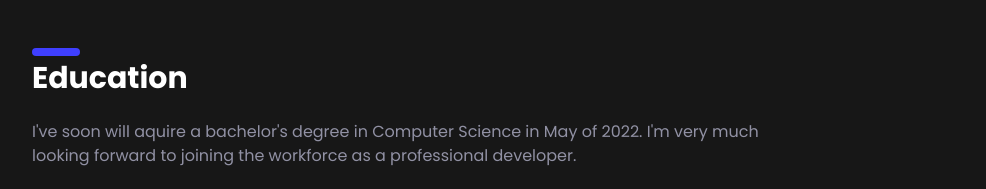
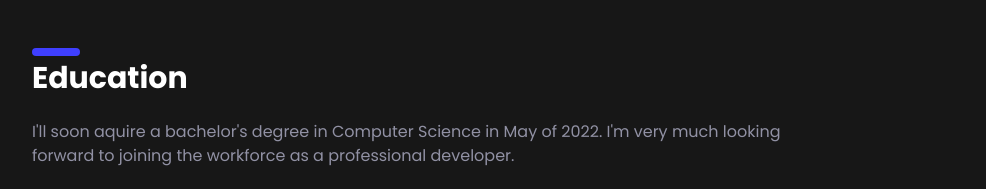
Before and after one commit to jakechappell/jakechappell.github.io, a website: page index.html in a window 1280 px wide. Shown: the part 2960-3149 px from the top of the page, without its empty margins (64-1050 px from the left). Drawn offline with Linux system fonts and the light colour scheme.

Commit message:
Fixed typo in education section

```diff
--- a/index.html
+++ b/index.html
@@ -102,7 +102,7 @@
         <div class="container mt-64 flex justify-between items-center mx-auto px-8 md:px-14 lg:px-24 w-full">
             <section class="w-full">
                 <h2 id="education" class="secondary-title">Education</h2>
-                <p class="section-paragraph">I've soon will aquire a bachelor's degree in Computer Science in May of 2022. I'm very much looking forward to joining the workforce as a professional developer.</p>
+                <p class="section-paragraph">I'll soon aquire a bachelor's degree in Computer Science in May of 2022. I'm very much looking forward to joining the workforce as a professional developer.</p>
                 <div class="text-center">
                     <h2 class="text-2xl font-bold underline">Ball State University</h2><br>
                     <h3 class="text-lg"><strong>Degree:</strong> Bachelor's in Computer Science (B.S.)</h3><br>
```
